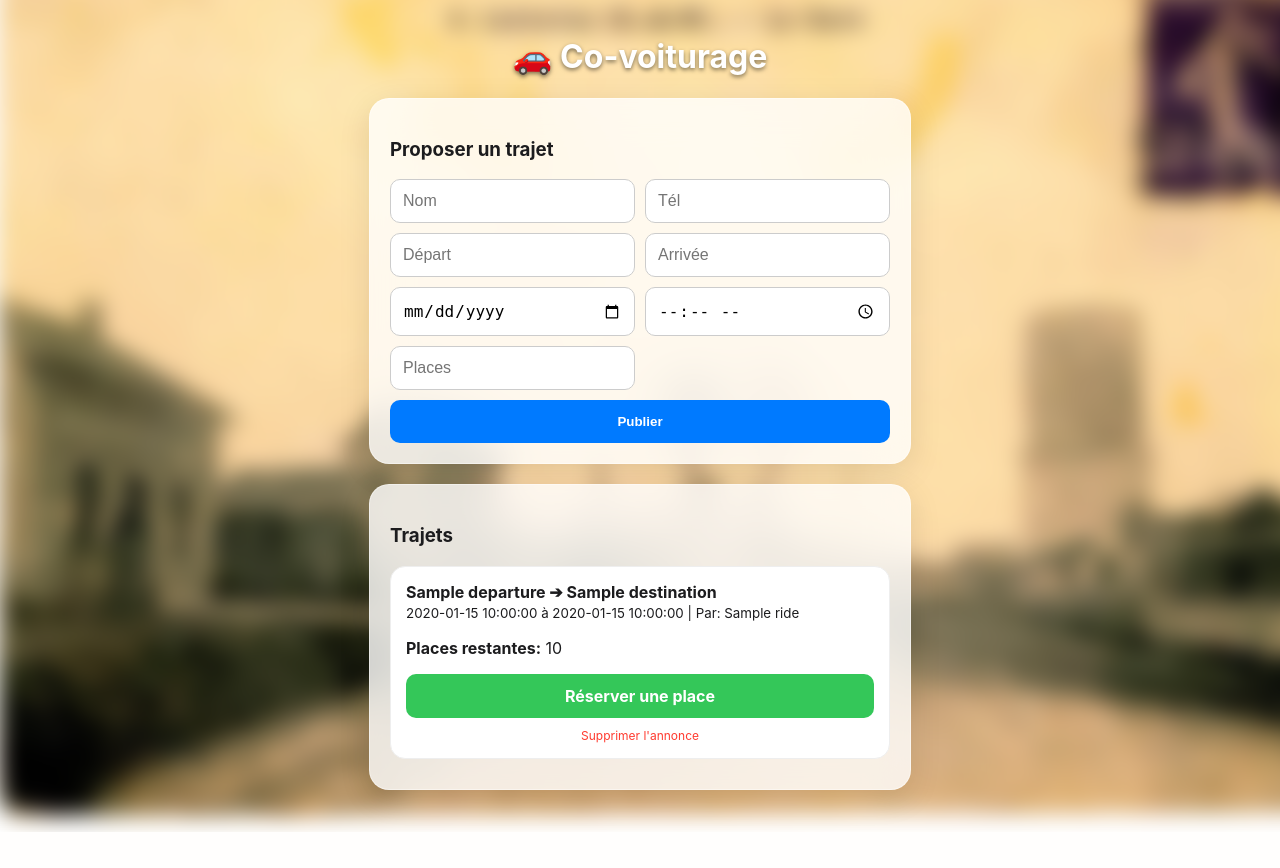
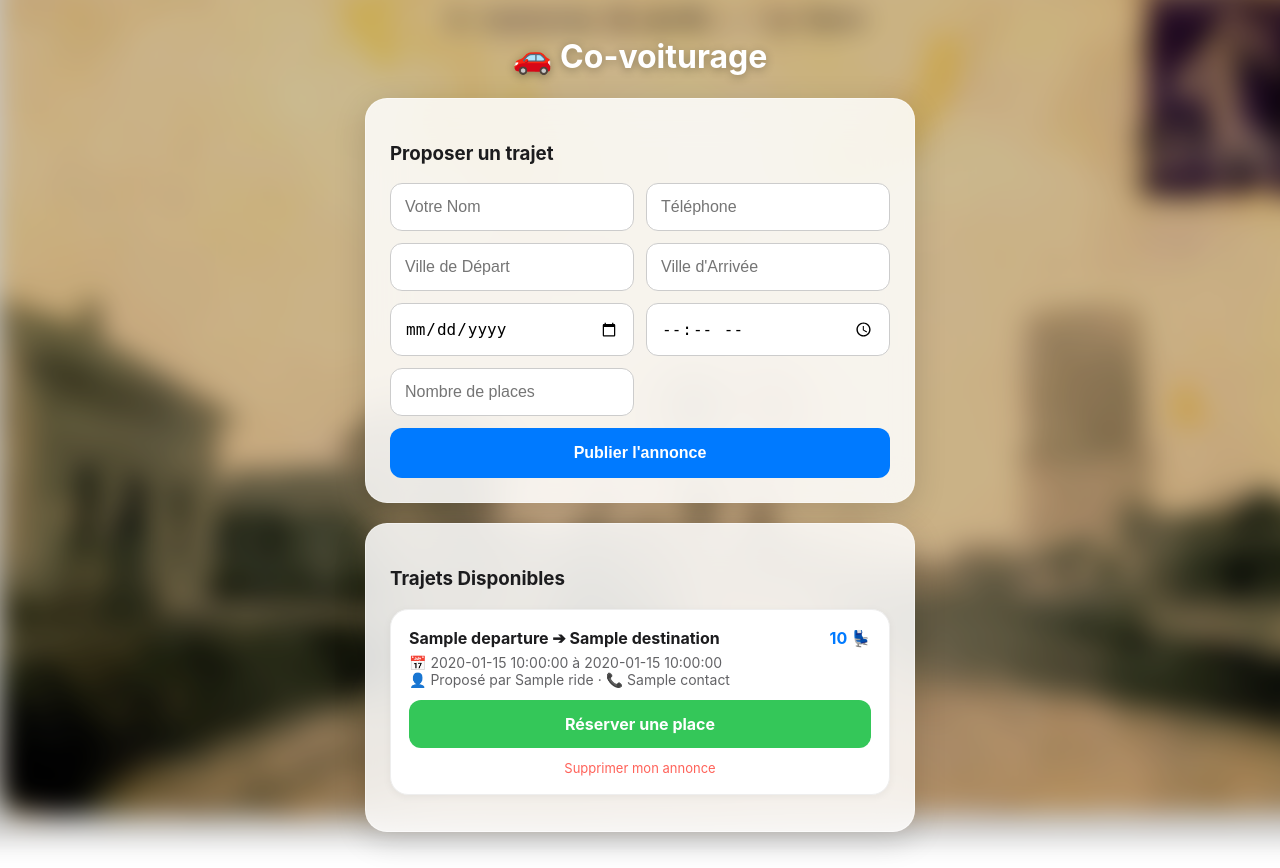
Before and after one commit to rahultankhiwale05/lechcovo, a Flask app: page / in a window 1280 px wide. Before the commit the page ends 832 px from the top, so only its background shows below. Run offline with Flask 3, Linux system fonts and the light colour scheme; one stand-in notice (Sample message) is shown; a database or web service that is not in the repository returns one stand-in record (values such as "Sample title"); some libraries are stand-ins or nearby versions.

Commit message:
updated some UI

```diff
--- a/app.py
+++ b/app.py
@@ -3,11 +3,12 @@ import secrets
 import time
 from datetime import datetime
 from zoneinfo import ZoneInfo
-from flask import Flask, render_template, request, redirect, url_for
+from flask import Flask, render_template, request, redirect, url_for, flash
 import psycopg2
 from psycopg2.extras import DictCursor
 
 app = Flask(__name__)
+# Secret key is required for Flash Messages (notifications)
 app.secret_key = secrets.token_hex(16)
 
 # Configuration
@@ -41,7 +42,7 @@ def init_db():
     conn.close()
 
 def cleanup_old_rides():
-    """Deletes rides where the departure time has passed."""
+    """Deletes rides that have already happened."""
     now_ts = int(time.time())
     try:
         conn = get_db()
@@ -53,7 +54,7 @@ def cleanup_old_rides():
     except Exception as e:
         print(f"Cleanup error: {e}")
 
-# Initialize DB
+# Initialize DB on startup
 if DATABASE_URL:
     try:
         init_db()
@@ -87,6 +88,7 @@ def index():
         conn.commit()
         cur.close()
         conn.close()
+        flash("Trajet publié avec succès !", "success")
         return redirect(url_for("index"))
 
     cur.execute("SELECT * FROM rides ORDER BY departure_ts")
@@ -99,9 +101,19 @@ def index():
 def reserve(ride_id):
     conn = get_db()
     cur = conn.cursor(cursor_factory=DictCursor)
-    # Only subtract if seats are greater than 0
-    cur.execute("UPDATE rides SET seats = seats - 1 WHERE id = %s AND seats > 0", (ride_id,))
-    conn.commit()
+
+    # Double-check availability on the server side
+    cur.execute("SELECT seats FROM rides WHERE id = %s", (ride_id,))
+    ride = cur.fetchone()
+
+    if ride and ride['seats'] > 0:
+        cur.execute("UPDATE rides SET seats = seats - 1 WHERE id = %s", (ride_id,))
+        conn.commit()
+        flash("Place réservée !", "success")
+    else:
+        # User tried to reserve a ride that just became full
+        flash("Désolé, ce trajet est désormais complet.", "error")
+
     cur.close()
     conn.close()
     return redirect(url_for("index"))
@@ -114,6 +126,7 @@ def delete_ride(ride_id, secret):
     conn.commit()
     cur.close()
     conn.close()
+    flash("Annonce supprimée.", "success")
     return redirect(url_for("index"))
 
 if __name__ == "__main__":
--- a/templates/index.html
+++ b/templates/index.html
@@ -6,9 +6,10 @@
     <meta name="viewport" content="width=device-width, initial-scale=1, maximum-scale=1">
     <style>
         :root {
-            --glass-bg: rgba(255, 255, 255, 0.8);
+            --glass-bg: rgba(255, 255, 255, 0.85);
             --glass-border: rgba(255, 255, 255, 0.4);
             --accent: #007aff;
+            --success: #34c759;
             --danger: #ff3b30;
             --text-main: #1c1c1e;
         }
@@ -21,7 +22,7 @@
             min-height: 100vh;
         }
 
-        /* Blurred background using the postcard image */
+        /* Blurred Postcard Background */
         body::before {
             content: "";
             position: fixed;
@@ -29,53 +30,67 @@
             background-image: url("/static/carte-postale-ancienne-lechelle-20_0.jpg");
             background-size: cover;
             background-position: center;
-            filter: blur(10px);
-            -webkit-filter: blur(10px);
+            filter: blur(12px) brightness(0.8);
+            -webkit-filter: blur(12px) brightness(0.8);
             z-index: -1;
-            transform: scale(1.1); /* Prevents edge artifacts */
+            transform: scale(1.1);
         }
+
+        .alert {
+            padding: 15px;
+            margin: 0 auto 20px;
+            border-radius: 12px;
+            text-align: center;
+            font-weight: bold;
+            color: white;
+            max-width: 500px;
+            backdrop-filter: blur(10px);
+            box-shadow: 0 4px 12px rgba(0,0,0,0.1);
+        }
+        .success { background: rgba(52, 199, 89, 0.9); }
+        .error { background: rgba(255, 59, 48, 0.9); }
 
         .card {
             background: var(--glass-bg);
             backdrop-filter: blur(20px);
             -webkit-backdrop-filter: blur(20px);
             border: 1px solid var(--glass-border);
-            border-radius: 20px;
-            padding: 20px;
+            border-radius: 22px;
+            padding: 24px;
             max-width: 500px;
             margin: 0 auto 20px;
-            box-shadow: 0 8px 32px rgba(0,0,0,0.1);
+            box-shadow: 0 8px 32px rgba(0,0,0,0.15);
         }
 
-        .grid { display: grid; grid-template-columns: 1fr; gap: 10px; }
+        .grid { display: grid; grid-template-columns: 1fr; gap: 12px; }
         input {
-            padding: 12px; border-radius: 10px; border: 1px solid #ccc; font-size: 16px;
+            padding: 14px; border-radius: 12px; border: 1px solid #ccc; font-size: 16px;
             width: 100%; box-sizing: border-box;
         }
         button {
-            background: var(--accent); color: white; border: none; padding: 14px;
-            border-radius: 10px; font-weight: bold; cursor: pointer;
+            background: var(--accent); color: white; border: none; padding: 16px;
+            border-radius: 12px; font-weight: bold; cursor: pointer; font-size: 16px;
         }
 
         .ride {
-            background: white; border-radius: 15px; padding: 15px; margin-bottom: 10px;
-            border: 1px solid #eee;
+            background: white; border-radius: 18px; padding: 18px; margin-bottom: 12px;
+            border: 1px solid #eee; box-shadow: 0 2px 8px rgba(0,0,0,0.05);
         }
 
         .btn-reserve {
-            display: block; text-align: center; background: #34c759; color: white;
-            text-decoration: none; padding: 12px; border-radius: 10px; font-weight: bold;
-            margin-top: 10px;
+            display: block; text-align: center; background: var(--success); color: white;
+            text-decoration: none; padding: 14px; border-radius: 12px; font-weight: bold;
+            margin-top: 12px;
         }
 
         .status-complete {
             display: block; text-align: center; background: #8e8e93; color: white;
-            padding: 12px; border-radius: 10px; font-weight: bold; margin-top: 10px;
+            padding: 14px; border-radius: 12px; font-weight: bold; margin-top: 12px;
         }
 
         .delete-link {
-            display: block; text-align: center; margin-top: 10px; color: var(--danger);
-            font-size: 12px; text-decoration: none;
+            display: block; text-align: center; margin-top: 12px; color: var(--danger);
+            font-size: 13px; text-decoration: none; opacity: 0.8;
         }
 
         @media (min-width: 600px) { .grid { grid-template-columns: 1fr 1fr; } button { grid-column: span 2; } }
@@ -83,43 +98,63 @@
 </head>
 <body>
 
-    <h1 style="text-align: center; color: white; text-shadow: 0 2px 4px rgba(0,0,0,0.5);">🚗 Co-voiturage</h1>
+    <h1 style="text-align: center; color: white; text-shadow: 0 2px 10px rgba(0,0,0,0.3);">🚗 Co-voiturage</h1>
+
+    {% with messages = get_flashed_messages(with_categories=true) %}
+      {% if messages %}
+        {% for category, message in messages %}
+          <div class="alert {{ category }}">{{ message }}</div>
+        {% endfor %}
+      {% endif %}
+    {% endwith %}
 
     <div class="card">
         <h3>Proposer un trajet</h3>
         <form method="post" class="grid">
-            <input name="name" placeholder="Nom" required>
-            <input name="contact" placeholder="Tél" required>
-            <input name="departure" placeholder="Départ" required>
-            <input name="destination" placeholder="Arrivée" required>
+            <input name="name" placeholder="Votre Nom" required>
+            <input name="contact" placeholder="Téléphone" required>
+            <input name="departure" placeholder="Ville de Départ" required>
+            <input name="destination" placeholder="Ville d'Arrivée" required>
             <input type="date" name="date" required>
             <input type="time" name="time" required>
-            <input type="number" name="seats" placeholder="Places" min="1" required>
-            <button type="submit">Publier</button>
+            <input type="number" name="seats" placeholder="Nombre de places" min="1" required>
+            <button type="submit">Publier l'annonce</button>
         </form>
     </div>
 
     <div class="card">
-        <h3>Trajets</h3>
+        <h3>Trajets Disponibles</h3>
         {% for r in rides %}
         <div class="ride">
-            <strong>{{ r.departure }} ➔ {{ r.destination }}</strong><br>
-            <small>{{ r.date }} à {{ r.time }} | Par: {{ r.name }}</small><br>
-
-            <p><strong>Places restantes:</strong>
-                {% if r.seats > 0 %}{{ r.seats }}{% else %}COMPLET{% endif %}
-            </p>
+            <div style="display: flex; justify-content: space-between;">
+                <strong>{{ r.departure }} ➔ {{ r.destination }}</strong>
+                <span style="font-weight: bold; color: var(--accent);">
+                    {% if r.seats > 0 %}{{ r.seats }} 💺{% else %}COMPLET{% endif %}
+                </span>
+            </div>
+            <div style="font-size: 14px; color: #636366; margin-top: 6px;">
+                📅 {{ r.date }} à {{ r.time }}<br>
+                👤 Proposé par {{ r.name }} · 📞 {{ r.contact }}
+            </div>
 
             {% if r.seats > 0 %}
                 <a href="/reserve/{{ r.id }}" class="btn-reserve">Réserver une place</a>
             {% else %}
-                <span class="status-complete">TRAJET COMPLET</span>
+                <span class="status-complete">PLUS DE PLACES</span>
             {% endif %}
 
-            <a href="/delete/{{ r.id }}/{{ r.secret }}" class="delete-link" onclick="return confirm('Supprimer?')">Supprimer l'annonce</a>
+            <a href="/delete/{{ r.id }}/{{ r.secret }}" class="delete-link" onclick="return confirm('Supprimer définitivement ?')">Supprimer mon annonce</a>
         </div>
+        {% else %}
+            <p style="text-align: center; color: #8e8e93;">Aucun trajet proposé.</p>
         {% endfor %}
     </div>
 
+    <script>
+        setTimeout(() => {
+            const alerts = document.querySelectorAll('.alert');
+            alerts.forEach(alert => alert.style.display = 'none');
+        }, 4000);
+    </script>
 </body>
 </html>
```
